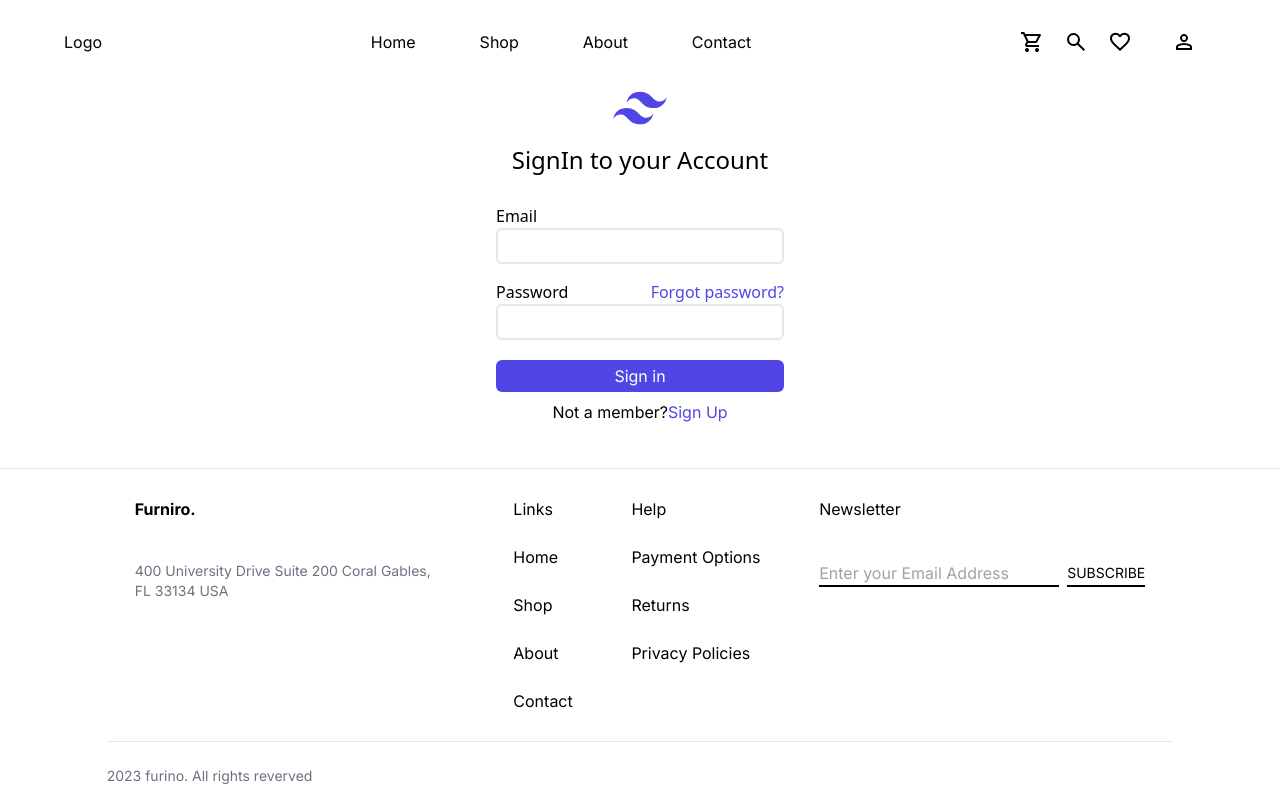
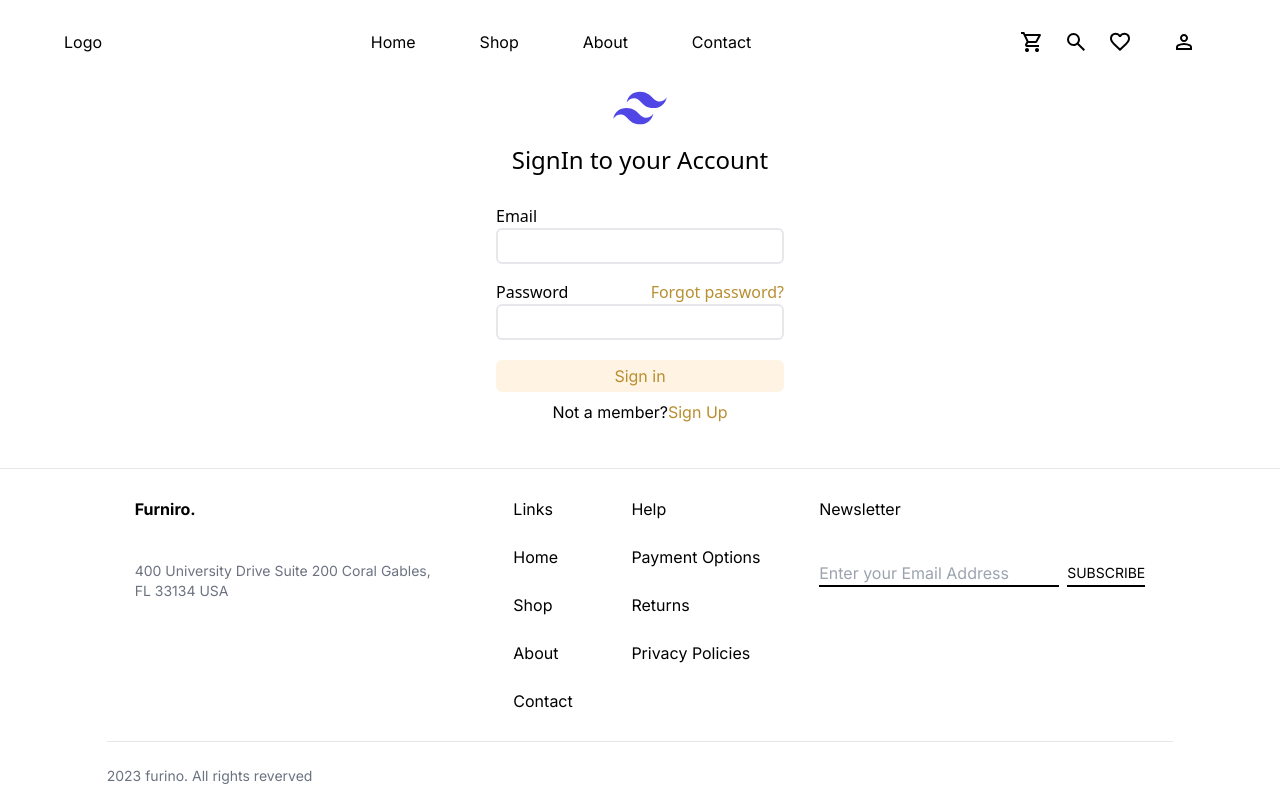
Before and after one commit to Abdullah-Ahmed1/Ecommerce-App-Nextjs, a Next.js app: page /login in a window 1280 px wide. Built offline with nearby package versions, Linux system fonts and the light colour scheme.

Commit message:
color adjusted

```diff
--- a/src/app/login/form.tsx
+++ b/src/app/login/form.tsx
@@ -28,7 +28,7 @@ const LoginForm: React.FC<ILoginForm> = ({ handleSubmit }) => {
               <input
                 name="email"
                 type="text"
-                className="border-2 rounded-md p-1 w-72"
+                className="border-2 focus:border focus:border-cream rounded-md p-1 w-72"
               />
             </div>
             <div className="flex flex-col mt-4">
@@ -36,10 +36,7 @@ const LoginForm: React.FC<ILoginForm> = ({ handleSubmit }) => {
                 <label htmlFor="" className="font-sans">
                   Password
                 </label>
-                <a
-                  href=""
-                  className="font-sans text-indigo-600 hover:text-indigo-500"
-                >
+                <a href="" className="font-sans text-darkCream">
                   Forgot password?
                 </a>
               </div>
@@ -50,7 +47,7 @@ const LoginForm: React.FC<ILoginForm> = ({ handleSubmit }) => {
               />
               <button
                 type="submit"
-                className="bg-indigo-600 hover:bg-indigo-500 p-1 text-white rounded-md mt-5"
+                className="bg-cream text-darkCream  hover:bg-darkCream p-1 hover:text-white rounded-md mt-5"
               >
                 Sign in
               </button>
@@ -58,7 +55,7 @@ const LoginForm: React.FC<ILoginForm> = ({ handleSubmit }) => {
                 <p>
                   Not a member?
                   <span>
-                    <Link href="/register" className="text-indigo-600">
+                    <Link href="/register" className="text-darkCream">
                       Sign Up
                     </Link>
                   </span>
--- a/src/app/register/form.tsx
+++ b/src/app/register/form.tsx
@@ -51,7 +51,7 @@ const RegisterForm: React.FC<IRegisterForm> = ({ handleSubmit }) => {
                   </label>
                   <a
                     href=""
-                    className="font-sans text-indigo-600 hover:text-indigo-500"
+                    className="font-sans text-darkCream hover:text-darkCream"
                   >
                     Forgot password?
                   </a>
@@ -76,7 +76,7 @@ const RegisterForm: React.FC<IRegisterForm> = ({ handleSubmit }) => {
               </div>
               <button
                 type="submit"
-                className="bg-indigo-600 hover:bg-indigo-500 p-1 text-white rounded-md mt-5"
+                className="bg-cream text-darkCream hover:bg-darkCream  hover:text-white p-1  rounded-md mt-5"
               >
                 Register
               </button>
@@ -84,7 +84,7 @@ const RegisterForm: React.FC<IRegisterForm> = ({ handleSubmit }) => {
                 <p>
                   Already a member ?
                   <span>
-                    <Link href="/login" className="text-indigo-600">
+                    <Link href="/login" className="text-darkCream">
                       Login Up
                     </Link>
                   </span>
```
